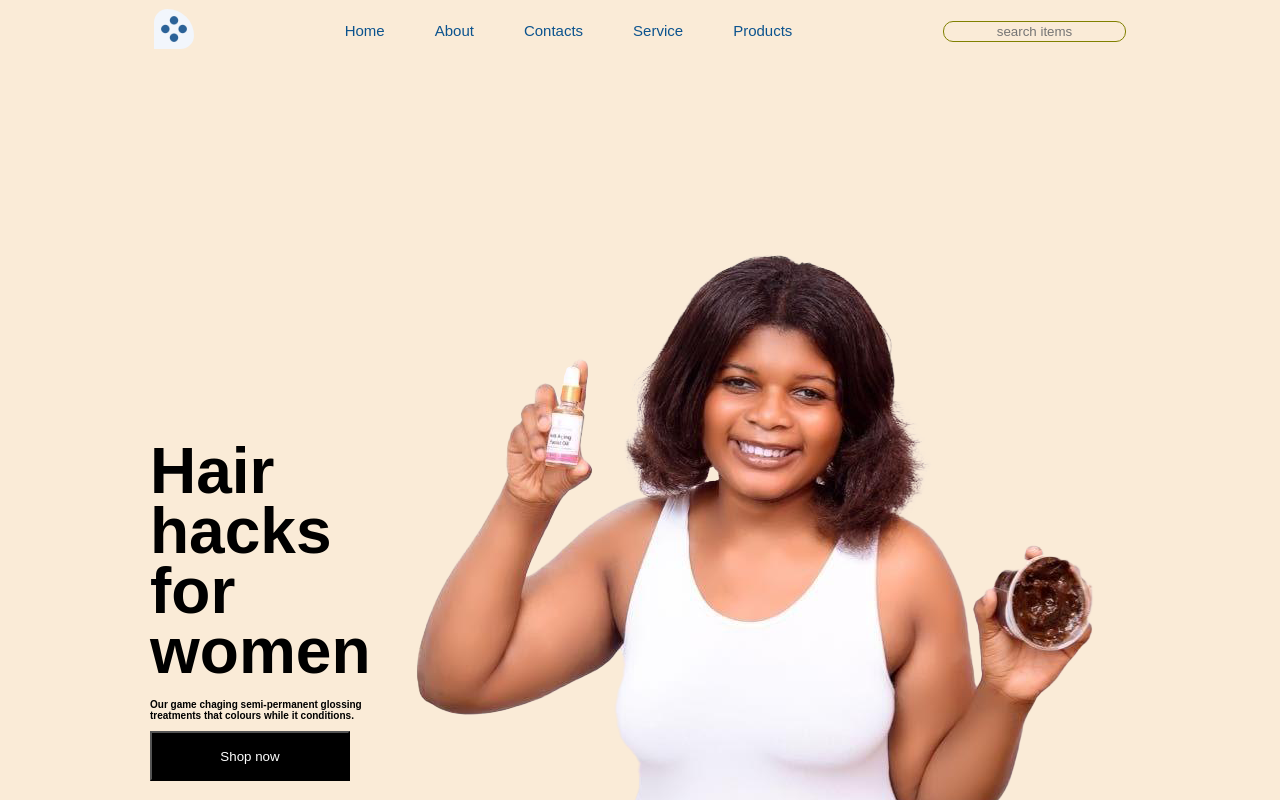
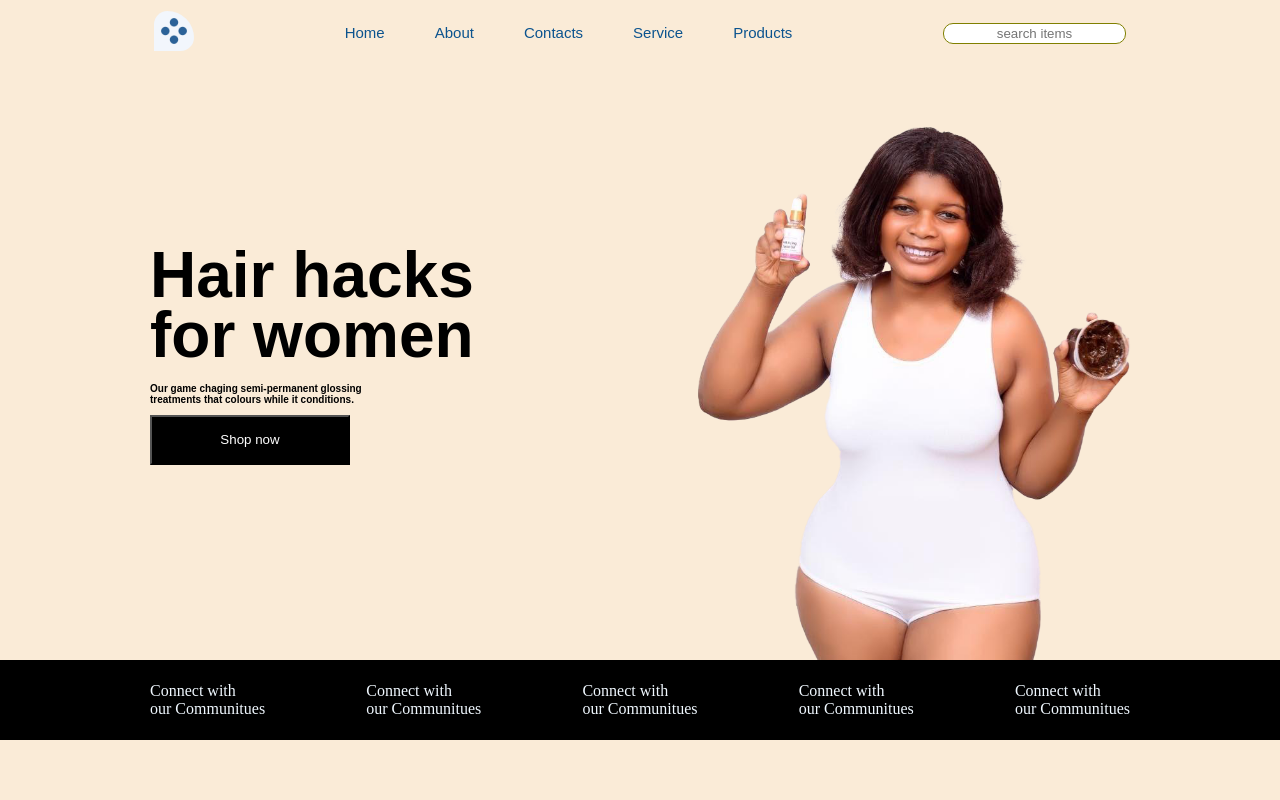
Before and after one commit to Saniflex-1/ReactJs, a React (Create React App) app: page / in a window 1280 px wide. Shown: the top 800 px of the page. Built offline with nearby package versions, Linux system fonts and the light colour scheme.

Commit message:
Update index.css

```diff
--- a/src/index.css
+++ b/src/index.css
@@ -4,12 +4,12 @@
   box-sizing: border-box;
   list-style-type: none;
   text-decoration: none;
-  background-color: antiquewhite;
 }
 
 body {
   overflow-x: hidden;
   position: relative;
+  background-color: antiquewhite;
 }
 
 .nav {
@@ -18,30 +18,17 @@ body {
   justify-content: space-between;
   margin-left: 150px;
   margin-right: 150px;
-  /* background-color: antiquewhite; */
+  /* background-color: rgb(220, 134, 21); */
   padding: 4px;
   align-items: center;
   z-index: 2;
-  margin-top: 5px;
-}
-button.humberg {
-  position: absolute;
-  right: -50px;
-  color: blue;
-  font-size: 30px;
-  width: 30px;
-  background-color: transparent;
-  transition: all ease 0.4s;
-}
-
-button.humberg:hover {
-  transform: rotate(360deg);
+  margin-top: 7px;
 }
 
 .nav-links {
   display: flex;
   gap: 50px;
-  z-index: 5;
+  /* z-index: 5; */
 }
 
 .nav-links a {
@@ -61,7 +48,7 @@ button.humberg:hover {
   border-radius: 10px;
   padding: 2px;
   text-align: center;
-  z-index: 1;
+  /* z-index: 1; */
 }
 .logo img {
   width: 40px;
@@ -72,8 +59,6 @@ button.humberg:hover {
   position: relative;
   display: flex;
   flex-direction: column;
-  margin-left: 150px;
-  margin-right: 150px;
 }
 
 .homeCont {
@@ -84,22 +69,28 @@ button.humberg:hover {
   align-items: center;
 }
 
-.cont img {
-  margin-top: -80px;
+.conts img {
   width: 420px;
+  transform: scale(1.2);
+  margin-left: -150px;
+}
+.conts {
+  margin-right: 150px;
 }
 
 .cont {
+  margin-left: 150px;
   display: flex;
   flex-direction: column;
-  width: 100%;
 }
 
 .cont h1 {
+  /* width: 450px; */
   font-size: 4rem;
   font-weight: 700;
   font-family: "poppins", sans-serif;
   line-height: 60px;
+  z-index: 1;
 }
 
 .cont p {
@@ -118,27 +109,17 @@ button.humberg:hover {
   cursor: pointer;
 }
 
-.homeBottom {
+.homeFooter {
+  position: absolute;
   width: 100%;
-  height: 95px;
   background-color: black;
-  margin-top: -66px;
-  position: relative;
+  bottom: -89px;
+  height: 80px;
+  color: aliceblue;
+  padding-left: 150px;
+  padding-right: 150px;
+
   display: flex;
+  justify-content: space-between;
   align-items: center;
 }
-.bottomHome {
-  position: absolute;
-  color: aliceblue;
-  display: flex;
-  justify-content: space-between;
-  width: 100%;
-  align-items: center;
-  margin-left: 150px;
-  margin-left: 150px;
-}
-
-.sec p {
-  color: rgb(253, 253, 253);
-  background-color: black;
-}
```
